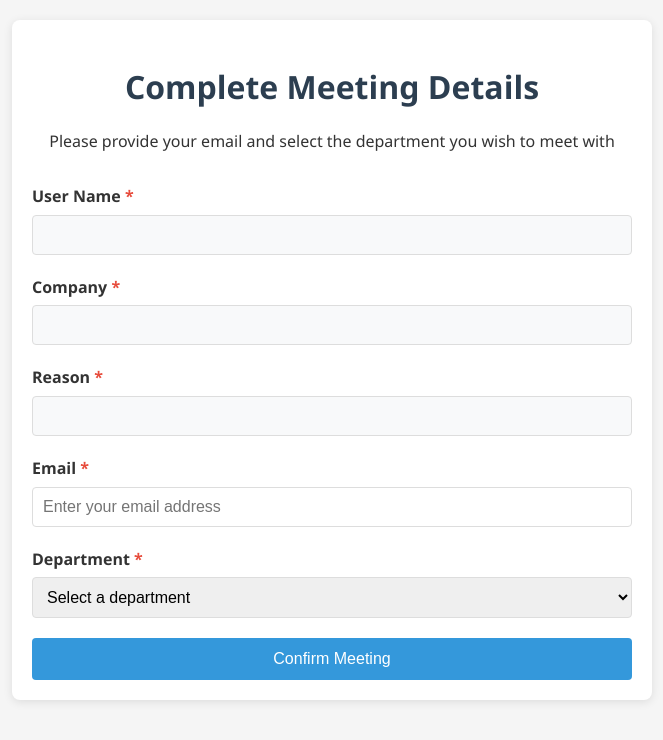
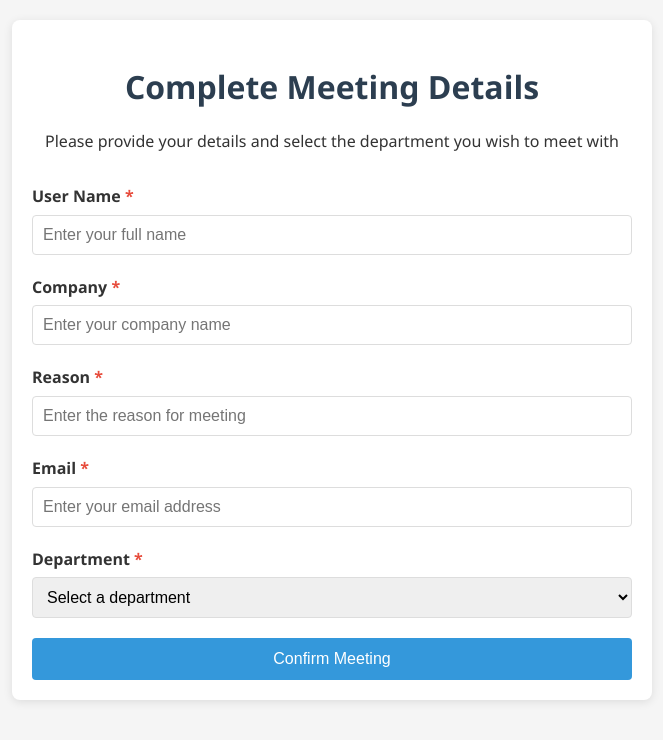
Before and after one commit to whm88/QRMEET, a FastAPI app: page /ui/meetings/form in a window 1280 px wide. Shown: the top 740 px of the page, without its empty margins (308-971 px from the left). Run offline with FastAPI, Linux system fonts and the light colour scheme; parts of the project's set-up code (start-up, migrations or seed data) failed here and were passed over.

Commit message:
remove readonly

```diff
--- a/app/templates/meeting_form.html
+++ b/app/templates/meeting_form.html
@@ -49,10 +49,6 @@
             content: " *";
             color: #e74c3c;
         }
-        .readonly {
-            background-color: #f8f9fa;
-            color: #6c757d;
-        }
         .btn-submit {
             background-color: #3498db;
             color: white;
@@ -69,7 +65,7 @@
         select {
             cursor: pointer;
         }
-        select:focus {
+        select:focus, input:focus {
             border-color: #3498db;
             outline: none;
         }
@@ -79,23 +75,23 @@
     <div class="container">
         <div class="header">
             <h1>Complete Meeting Details</h1>
-            <p>Please provide your email and select the department you wish to meet with</p>
+            <p>Please provide your details and select the department you wish to meet with</p>
         </div>
 
         <form id="meetingForm">
             <div class="form-group">
                 <label for="user_name" class="required">User Name</label>
-                <input type="text" id="user_name" name="user_name" value="{{ meeting['user_name'] }}" class="readonly" readonly>
+                <input type="text" id="user_name" name="user_name" value="{{ meeting['user_name'] }}" placeholder="Enter your full name" required>
             </div>
 
             <div class="form-group">
                 <label for="company" class="required">Company</label>
-                <input type="text" id="company" name="company" value="{{ meeting['company'] }}" class="readonly" readonly>
+                <input type="text" id="company" name="company" value="{{ meeting['company'] }}" placeholder="Enter your company name" required>
             </div>
 
             <div class="form-group">
                 <label for="reason" class="required">Reason</label>
-                <input type="text" id="reason" name="reason" value="{{ meeting['reason'] }}" class="readonly" readonly>
+                <input type="text" id="reason" name="reason" value="{{ meeting['reason'] }}" placeholder="Enter the reason for meeting" required>
             </div>
 
             <div class="form-group">
```
